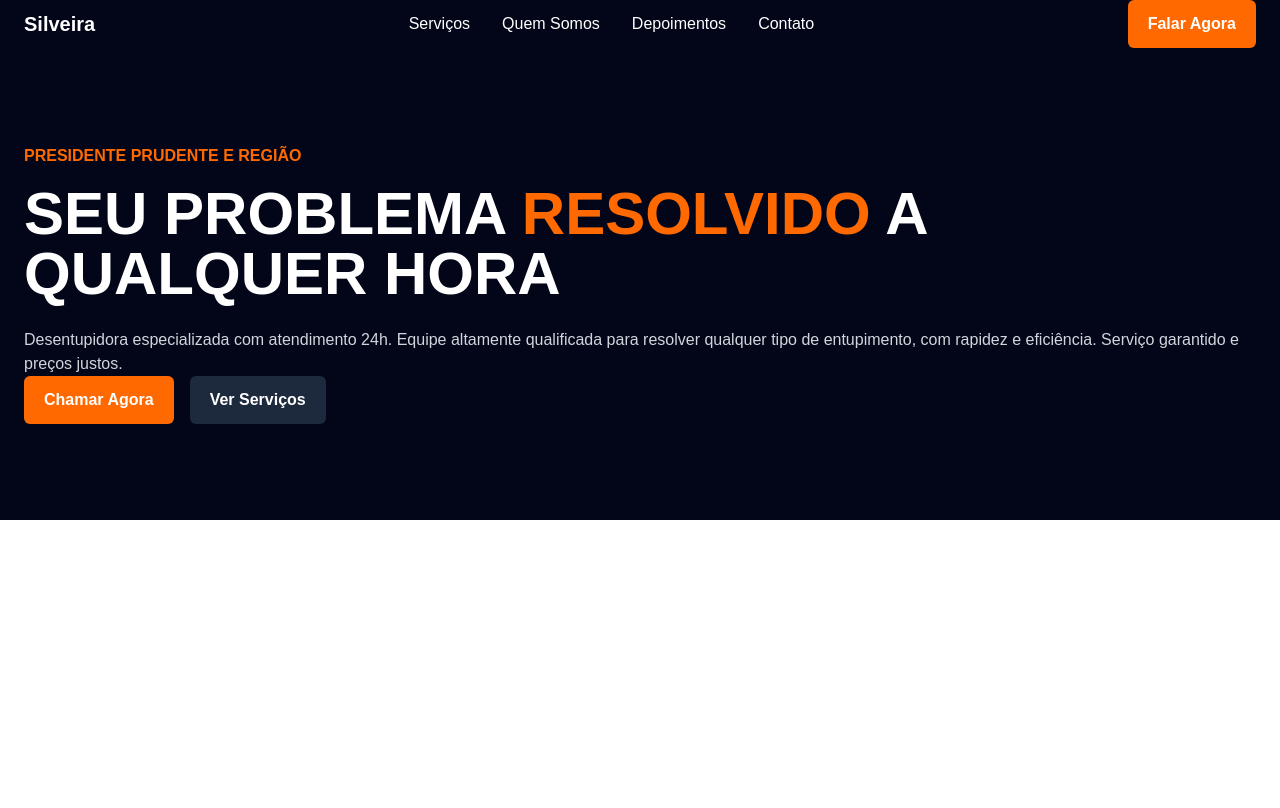
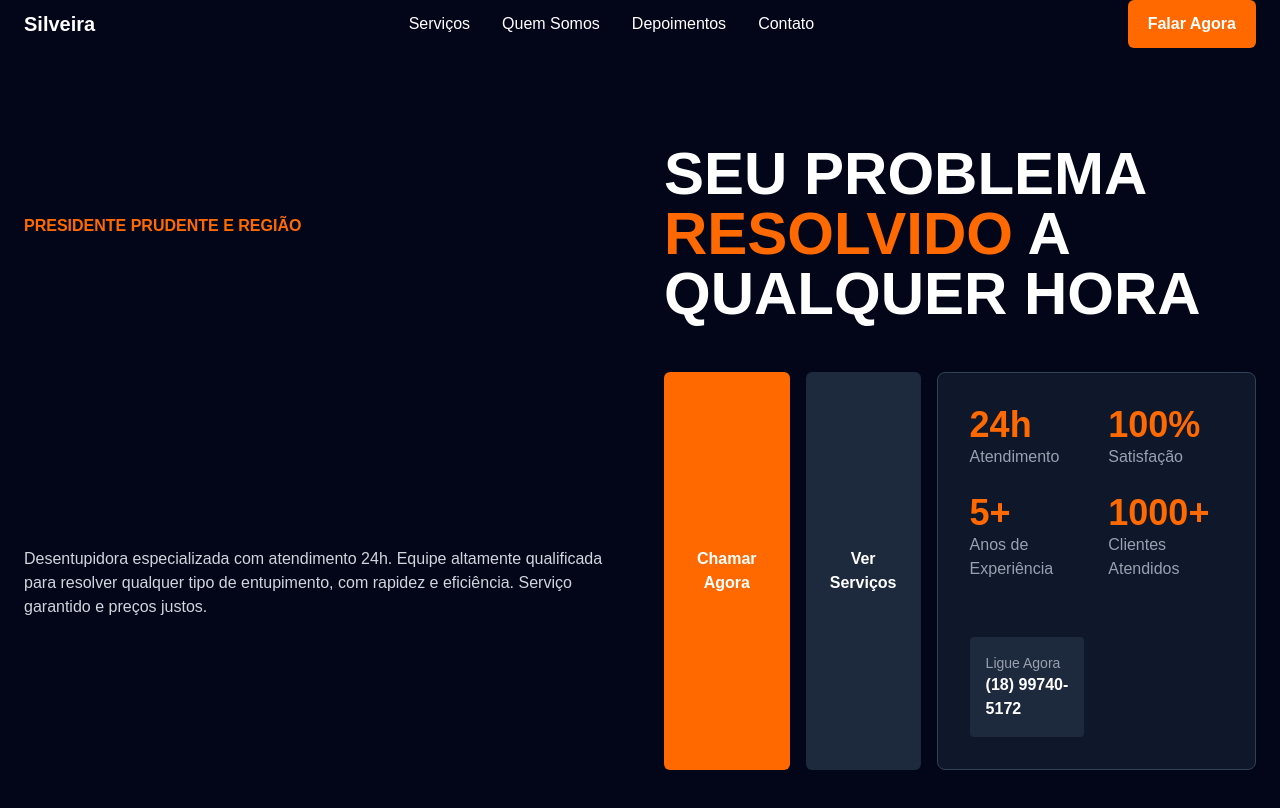
Before and after one commit to Loneking66/desentupidora-silveira-site, a Next.js app: page / in a window 1280 px wide. Shown: the top 808 px of the page. Built offline with nearby package versions, Linux system fonts and the light colour scheme.

Commit message:
Create landing page header and hero section

```diff
--- a/app/components/Hero.tsx
+++ b/app/components/Hero.tsx
@@ -1,7 +1,9 @@
+import StatsCard from "./StatsCard";
+
 export default function Hero() {
   return (
     <section className="bg-slate-950 text-white min-h-[80]">
-      <div className="max-w-7xl mx-auto px-6 py-24">
+      <div className="max-w-7xl mx-auto px-6 py-24 grid md:grid-cols-2 gap-12 items-center">
         <p className="text-orange-500 font-semibold mb-4">
           PRESIDENTE PRUDENTE E REGIÃO
         </p>
@@ -25,6 +27,8 @@ export default function Hero() {
           <button className="bg-slate-800 px-5 py-3 rounded-md font-semibold">
             Ver Serviços
           </button>
+
+          <StatsCard />
         </div>
       </div>
     </section>
--- /dev/null
+++ b/app/components/StatsCard.tsx
@@ -0,0 +1,33 @@
+export default function StatsCard() {
+  return (
+    <div className="bg-slate-900 border border-slate-700 p-8 rounded-lg">
+      <div className="grid grid-cols-2 gap-6">
+        <div>
+          <h3 className="text-4xl font-bold text-orange-500">24h</h3>
+
+          <p className="text-gray-400">Atendimento</p>
+        </div>
+
+        <div>
+          <h3 className="text-4xl font-bold text-orange-500">100%</h3>
+
+          <p className="text-gray-400">Satisfação</p>
+        </div>
+        <div>
+          <h3 className="text-4xl font-bold text-orange-500">5+</h3>
+
+          <p className="text-gray-400">Anos de Experiência</p>
+        </div>
+        <div>
+          <h3 className="text-4xl font-bold text-orange-500">1000+</h3>
+          <p className="text-gray-400">Clientes Atendidos</p>
+        </div>
+        <div className="mt-8 bg-slate-800 p-4 rounded">
+          <p className="text-sm text-gray-400">Ligue Agora</p>
+
+          <p className="text=xl font-bold">(18) 99740-5172</p>
+        </div>
+      </div>
+    </div>
+  );
+}
```
